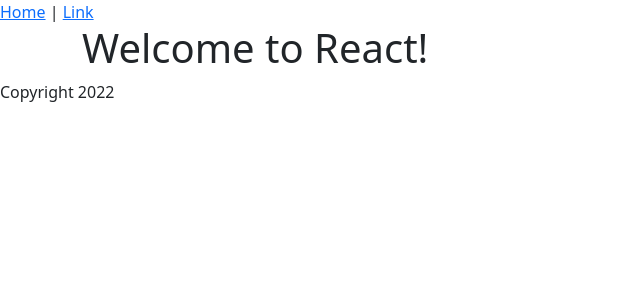
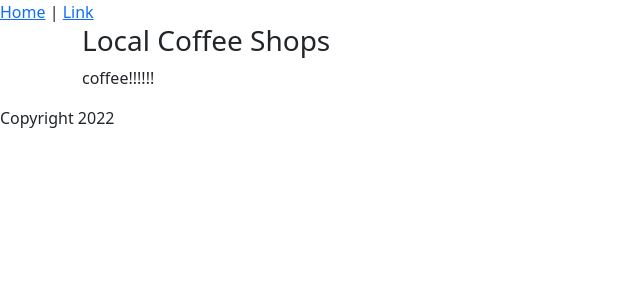
Before and after one commit to kgmcdonnell/local-coffee-frontend, a React (Vite) app: page /coffee-shops in a window 1280 px wide. Shown: the top 300 px of the page, without its empty margins (0-640 px from the left). Built offline with nearby package versions, Linux system fonts and the light colour scheme.

Commit message:
added CoffeeShopsIndex to Content as a route

```diff
--- a/package.json
+++ b/package.json
@@ -12,8 +12,10 @@
   "dependencies": {
     "axios": "^1.3.6",
     "boostrap": "^2.0.0",
+    "bootstrap": "^5.2.3",
     "react": "^18.2.0",
-    "react-dom": "^18.2.0"
+    "react-dom": "^18.2.0",
+    "react-router-dom": "^6.10.0"
   },
   "devDependencies": {
     "@types/react": "^18.0.28",
--- a/src/App.jsx
+++ b/src/App.jsx
@@ -1,3 +1,7 @@
+// Libraries
+import { BrowserRouter } from "react-router-dom";
+
+// Components
 import { Header } from "./Header";
 import { Content } from "./Content";
 import { Footer } from "./Footer";
@@ -5,9 +9,11 @@
 function App() {
   return (
     <div>
-      <Header />
-      <Content />
-      <Footer />
+      <BrowserRouter>
+        <Header />
+        <Content />
+        <Footer />
+      </BrowserRouter>
     </div>
   );
 }
--- /dev/null
+++ b/src/CoffeeShopsIndex.jsx
@@ -0,0 +1,8 @@
+export function CoffeeShopsIndex() {
+  return (
+    <div>
+      <h3>Local Coffee Shops</h3>
+      <p>coffee!!!!!!</p>
+    </div>
+  );
+}
--- a/src/Content.jsx
+++ b/src/Content.jsx
@@ -1,7 +1,15 @@
+// Libraries
+import { useState } from "react";
+import { Routes, Route } from "react-router-dom";
+// Components
+import { CoffeeShopsIndex } from "./CoffeeShopsIndex";
+
 export function Content() {
   return (
     <div className="container">
-      <h1>Welcome to React!</h1>
+      <Routes>
+        <Route path="/coffee-shops" element={<CoffeeShopsIndex />} />
+      </Routes>
     </div>
   );
 }
```
Also changed, not shown: 1 other file (tests, documents, lock files or other folders).
